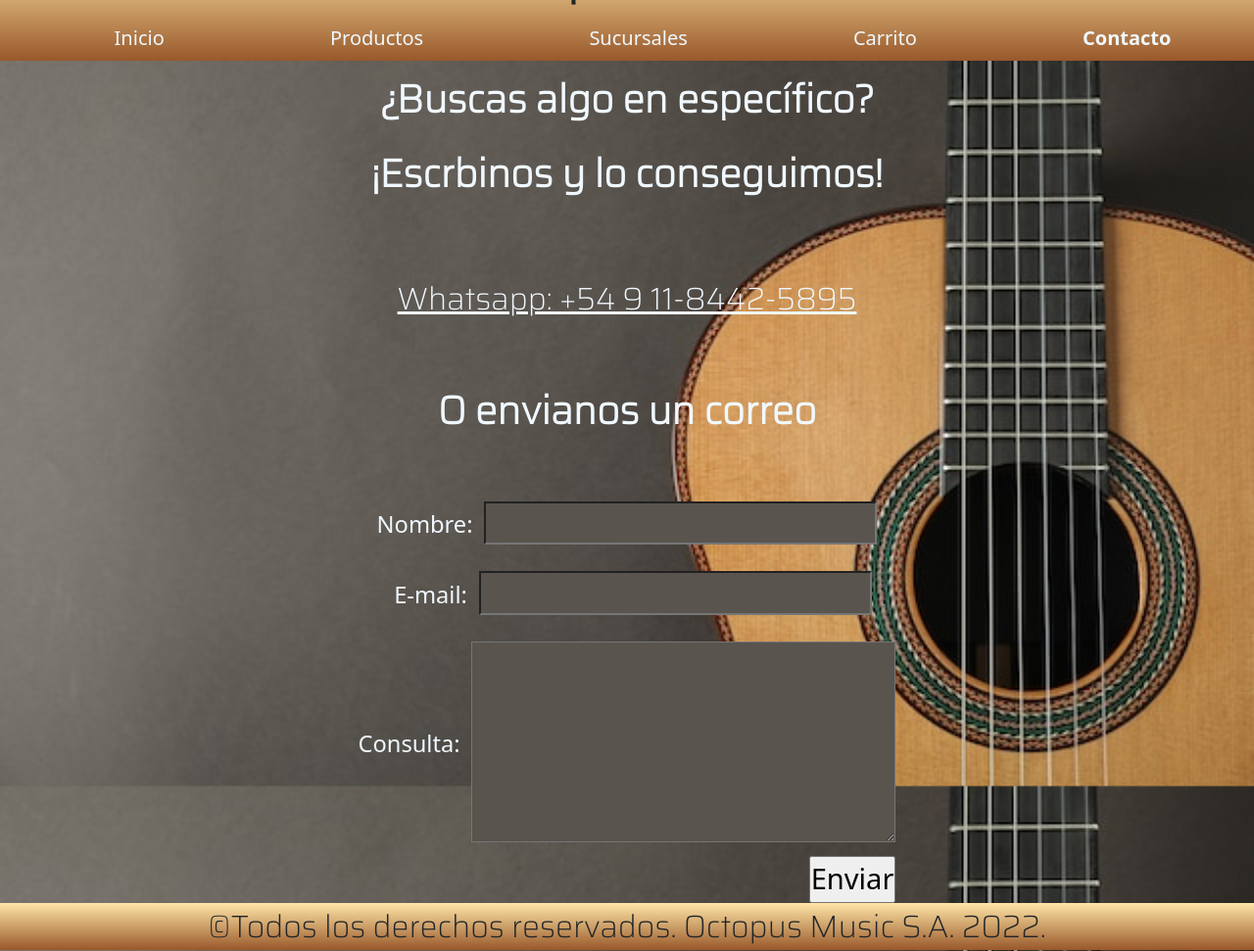
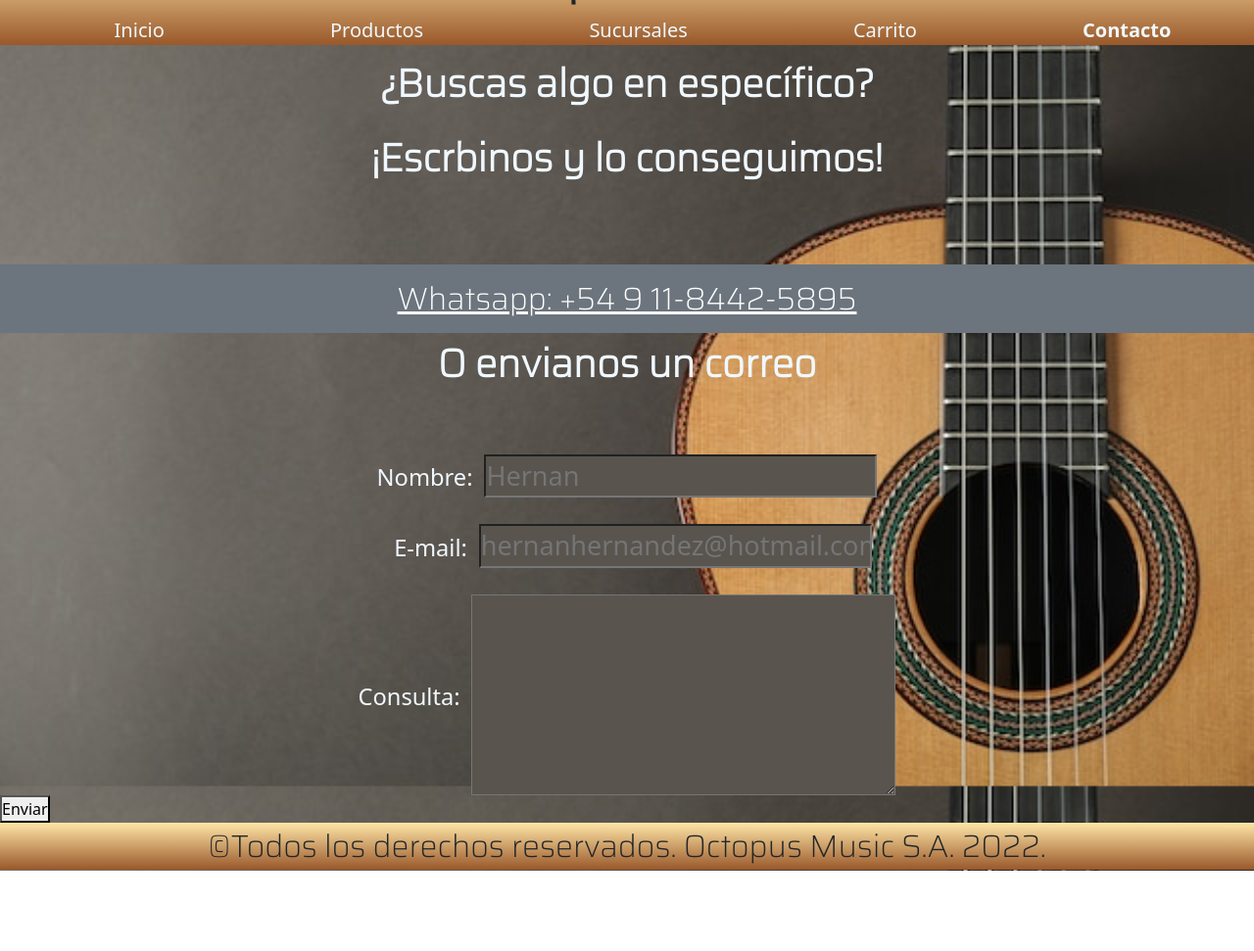
Before and after one commit to PolPol59/Octopus-Music, a plain HTML site: page pages/contacto.html in a window 1280 px wide. Shown: the part 50-1021 px from the top of the page at 98% size. After the commit the page ends 939 px from the top, so only its background shows below. Drawn offline with nearby package versions, Linux system fonts and the light colour scheme.

Commit message:
Copia de seguridad realizada. Volviendo a etapa anterior para entrega.

```diff
--- a/pages/contacto.html
+++ b/pages/contacto.html
@@ -5,15 +5,14 @@
     <meta charset="UTF-8">
     <meta http-equiv="X-UA-Compatible" content="IE=edge">
     <meta name="viewport" content="width=device-width, initial-scale=1.0">
-    <!-- CSS only -->
-<link href="https://cdn.jsdelivr.net/npm/bootstrap@5.2.1/dist/css/bootstrap.min.css" rel="stylesheet" integrity="sha384-iYQeCzEYFbKjA/T2uDLTpkwGzCiq6soy8tYaI1GyVh/UjpbCx/TYkiZhlZB6+fzT" crossorigin="anonymous">
+    <link href="https://cdn.jsdelivr.net/npm/bootstrap@5.2.1/dist/css/bootstrap.min.css" rel="stylesheet"
+        integrity="sha384-iYQeCzEYFbKjA/T2uDLTpkwGzCiq6soy8tYaI1GyVh/UjpbCx/TYkiZhlZB6+fzT" crossorigin="anonymous">
     <link rel="stylesheet" href="../css/styles.css">
     <title>Contacto</title>
 </head>
 
 <body>
-    <section class="form-responsive">
-    <header class="header5">
+    <header>
         <section class="logo-titulo">
             <img class="logo" src="../images/logo.png" alt="logo de una corchea">
             <h1 class="titulo">Octopus Music</h1>
@@ -21,19 +20,19 @@
         <nav>
             <ul class="navbar2">
                 <a href="../index.html">
-                    <li class="navbar2 navbar-text">Inicio</li>
+                    <li class="navbar2">Inicio</li>
                 </a>
                 <a href="../pages/productos.html">
-                    <li class="navbar2 navbar-text">Productos</li>
+                    <li class="navbar2">Productos</li>
                 </a>
                 <a href="../pages/sucursales.html">
-                    <li class="navbar2 navbar-text">Sucursales</li>
+                    <li class="navbar2">Sucursales</li>
                 </a>
                 <a href="../pages/carrito.html">
-                    <li class="navbar2 navbar-text">Carrito</li>
+                    <li class="navbar2">Carrito</li>
                 </a>
                 <a href="../pages/contacto.html">
-                    <li class="navbar-select navbar-text">Contacto</li>
+                    <li class="navbar-select">Contacto</li>
                 </a>
             </ul>
         </nav>
@@ -42,33 +41,32 @@
         <h1 class="titulo-contacto">¿Buscas algo en específico?</h1>
         <h1 class="titulo-contacto">¡Escrbinos y lo conseguimos!</h1>
         <section>
-            <h2 class="wsp">Whatsapp: +54 9 11-8442-5895</h2>
+            <h2 class="wsp p-3 mb-2 bg-secondary text-white">Whatsapp: +54 9 11-8442-5895</h2>
         </section>
         <section>
             <h1 class="titulo-contacto">O envianos un correo</h1>
-            <section class="form form-responsive">
-                <form action="mailto: octopusmusic@hotmail.com" class="form-content-responsive">
+            <section class="form">
+                <form action="../index.html">
                     <div class="form">
-                        <label class="form-text form-text-responsive" for="text">Nombre:</label>
-                        <input class="c-input" type="text">
+                        <label class="form-text" for="text">Nombre:</label>
+                        <input class="c-input" type="text" id="" placeholder="Hernan">
                     </div>
                     <div class="form">
-                        <label class="e-mail form-text form-text-responsive" for="text">E-mail:</label>
-                        <input class="c-input" type="text">
+                        <label class="e-mail form-text" for="text">E-mail:</label>
+                        <input class="c-input" type="text" placeholder="hernanhernandez@hotmail.com">
                     </div>
                     <div class="form">
-                        <label class="form-text form-text-responsive" for="">Consulta:</label>
+                        <label class="form-text" for="">Consulta:</label>
                         <textarea class="c-input" rows="5" cols="26"></textarea>
-                    </div>
-                    <div class="send">
-                        <input type="submit" value="Enviar">
                     </div>
                 </form>
             </section>
+            <div class="send">
+                <button class="send">Enviar</button>
+            </div>
         </section>
-    </section>
     </main>
-    <footer class="footer5">©Todos los derechos reservados. Octopus Music S.A. 2022.</footer>
+    <footer>©Todos los derechos reservados. Octopus Music S.A. 2022.</footer>
 </body>
 
 </html>
```
Also changed, not shown: index.html (+3 -0 lines), pages/carrito.html (+2 -1 lines), pages/productos.html (+2 -0 lines), pages/sucursales.html (+3 -1 lines).
